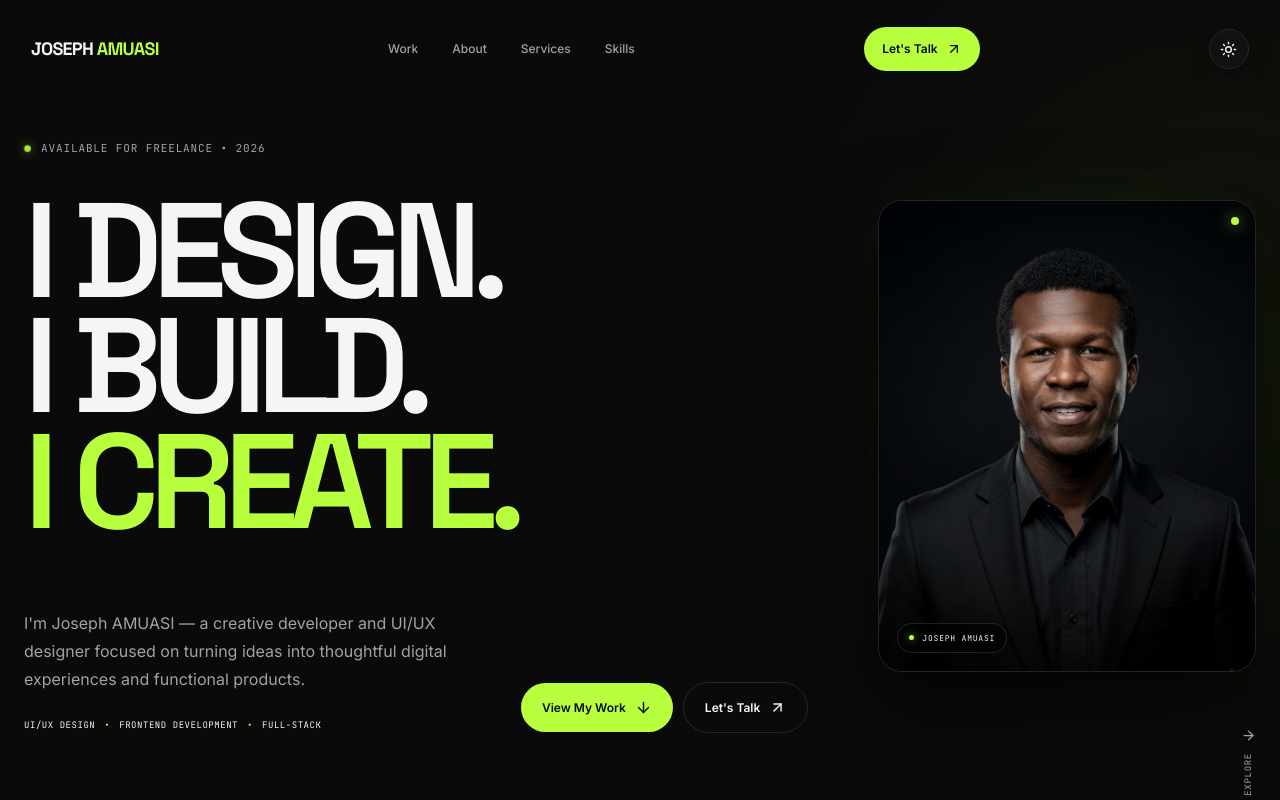
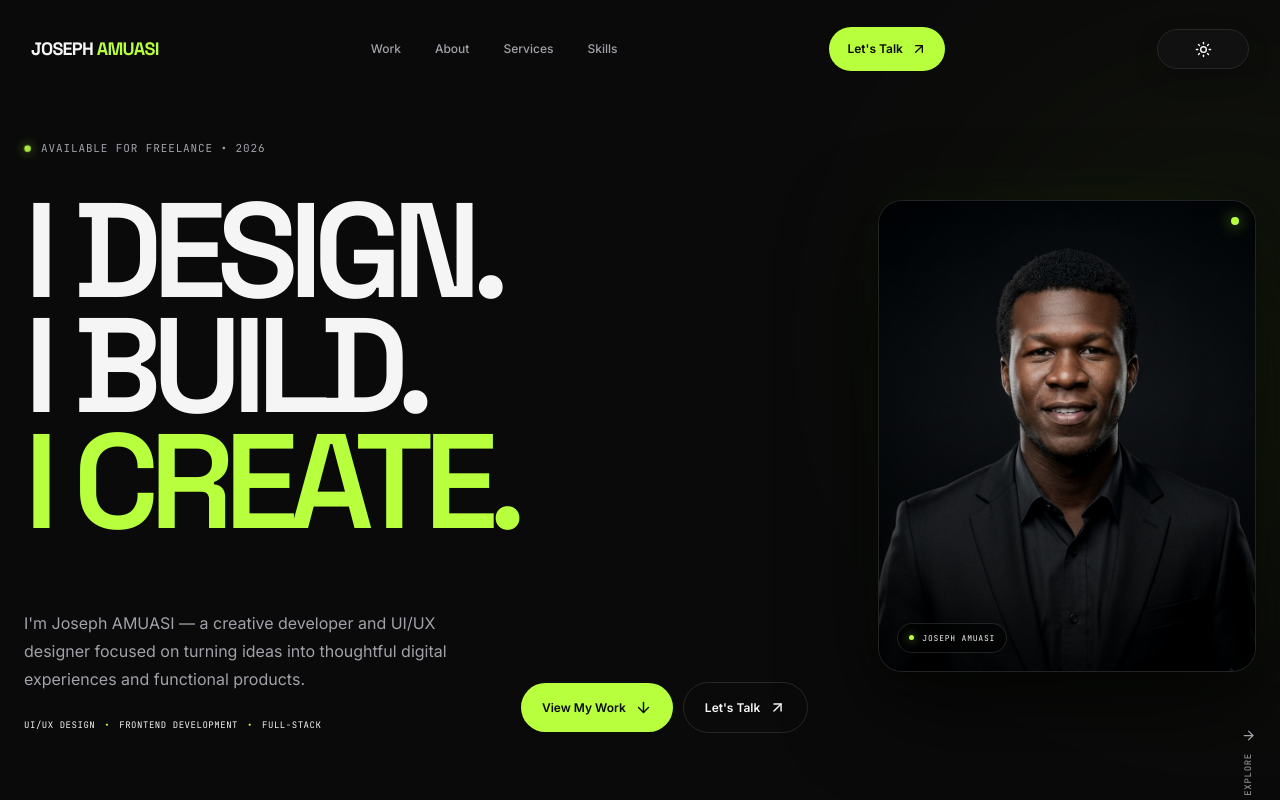
Before and after one commit to josephamuasi001/MY-PORTFOLIO, a React (Vite) app in the folder frontend/: page / in a window 1280 px wide. Shown: the top 800 px of the page. Built offline with nearby package versions, Linux system fonts and the light colour scheme; no server answers.

Commit message:
feat: enhance theme toggle button styles and interactions

```diff
--- a/frontend/src/components/Navbar.css
+++ b/frontend/src/components/Navbar.css
@@ -18,6 +18,8 @@
     padding 0.3s ease,
     background 0.3s ease;
 }
+
+
 
 
 
@@ -380,36 +382,60 @@
 ================================= */
 
 .theme-toggle {
-  width: 40px;
+  min-width: 92px;
   height: 40px;
 
-  display: flex;
+  display: inline-flex;
   align-items: center;
   justify-content: center;
 
+  gap: 8px;
+
+  padding: 0 15px;
+
   border: 1px solid var(--color-border);
 
-  border-radius: 50%;
+  border-radius: var(--radius-pill);
 
   background: var(--color-surface);
 
   color: var(--color-text);
 
+  font-family: var(--font-mono);
+
+  font-size: 9px;
+
+  font-weight: 500;
+
+  letter-spacing: 0.08em;
+
+  text-transform: uppercase;
+
   cursor: pointer;
 
-  backdrop-filter: blur(12px);
+  backdrop-filter: blur(14px);
 
-  -webkit-backdrop-filter: blur(12px);
+  -webkit-backdrop-filter: blur(14px);
 
   box-shadow:
     0 8px 24px rgba(0, 0, 0, 0.18);
 
   transition:
+    transform 0.3s ease,
     color 0.3s ease,
     background 0.3s ease,
     border-color 0.3s ease,
-    box-shadow 0.3s ease,
-    transform 0.3s ease;
+    box-shadow 0.3s ease;
+}
+
+
+/* Icon */
+
+.theme-toggle svg {
+  flex-shrink: 0;
+
+  transition:
+    transform 0.4s ease;
 }
 
 
@@ -421,16 +447,21 @@
 
   border-color: var(--color-accent);
 
-  transform: translateY(-2px);
+  transform: translateY(-3px);
 
   box-shadow:
-    0 0 18px rgba(184, 255, 61, 0.18),
-    0 10px 30px rgba(0, 0, 0, 0.2);
+    0 0 20px rgba(184, 255, 61, 0.2),
+    0 12px 30px rgba(0, 0, 0, 0.22);
 }
 
 
-/* Active click */
+.theme-toggle:hover svg {
+  transform: rotate(20deg);
+}
+
+
+/* Click */
 
 .theme-toggle:active {
-  transform: scale(0.94);
+  transform: translateY(-1px) scale(0.96);
 }
```
